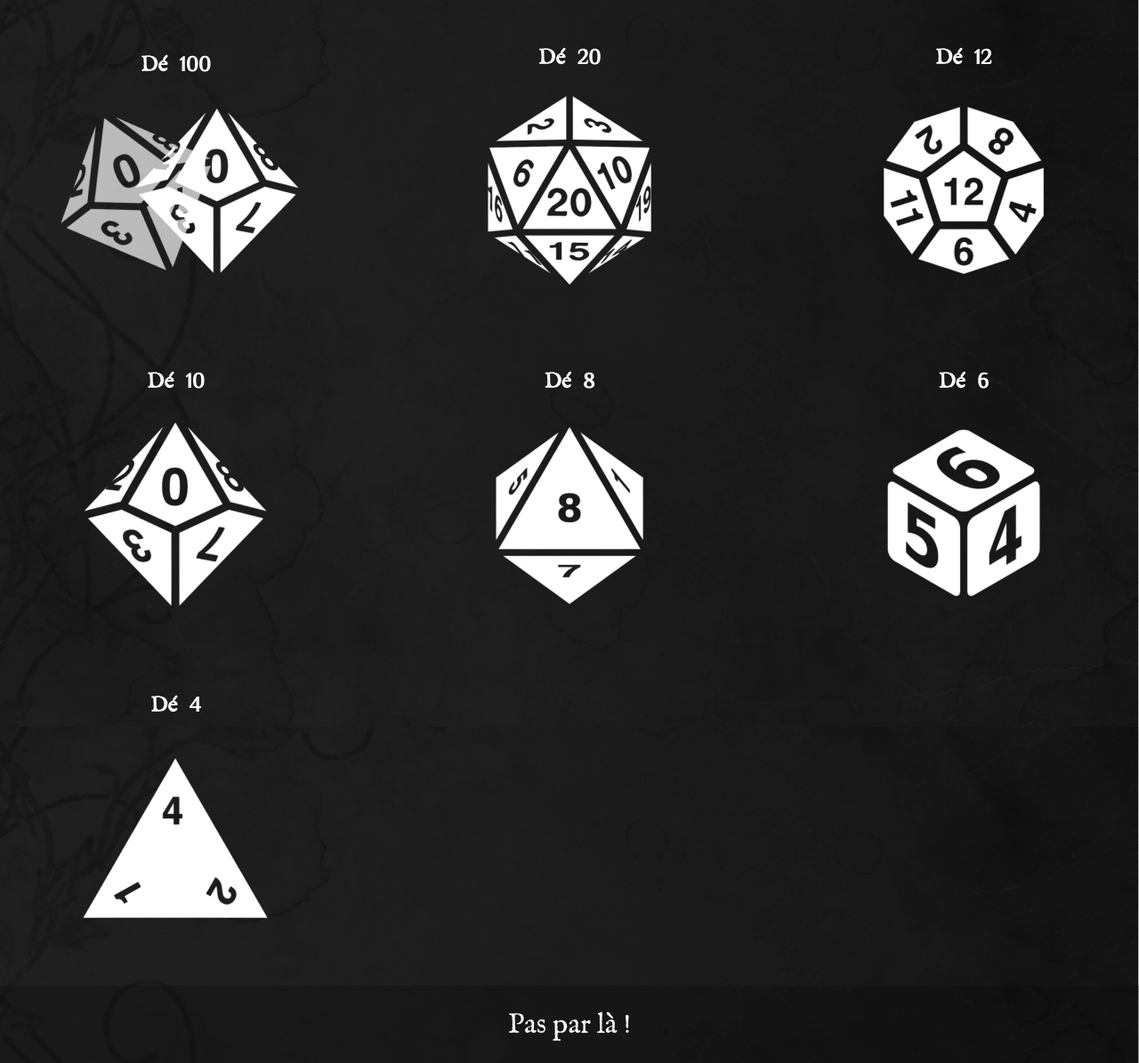
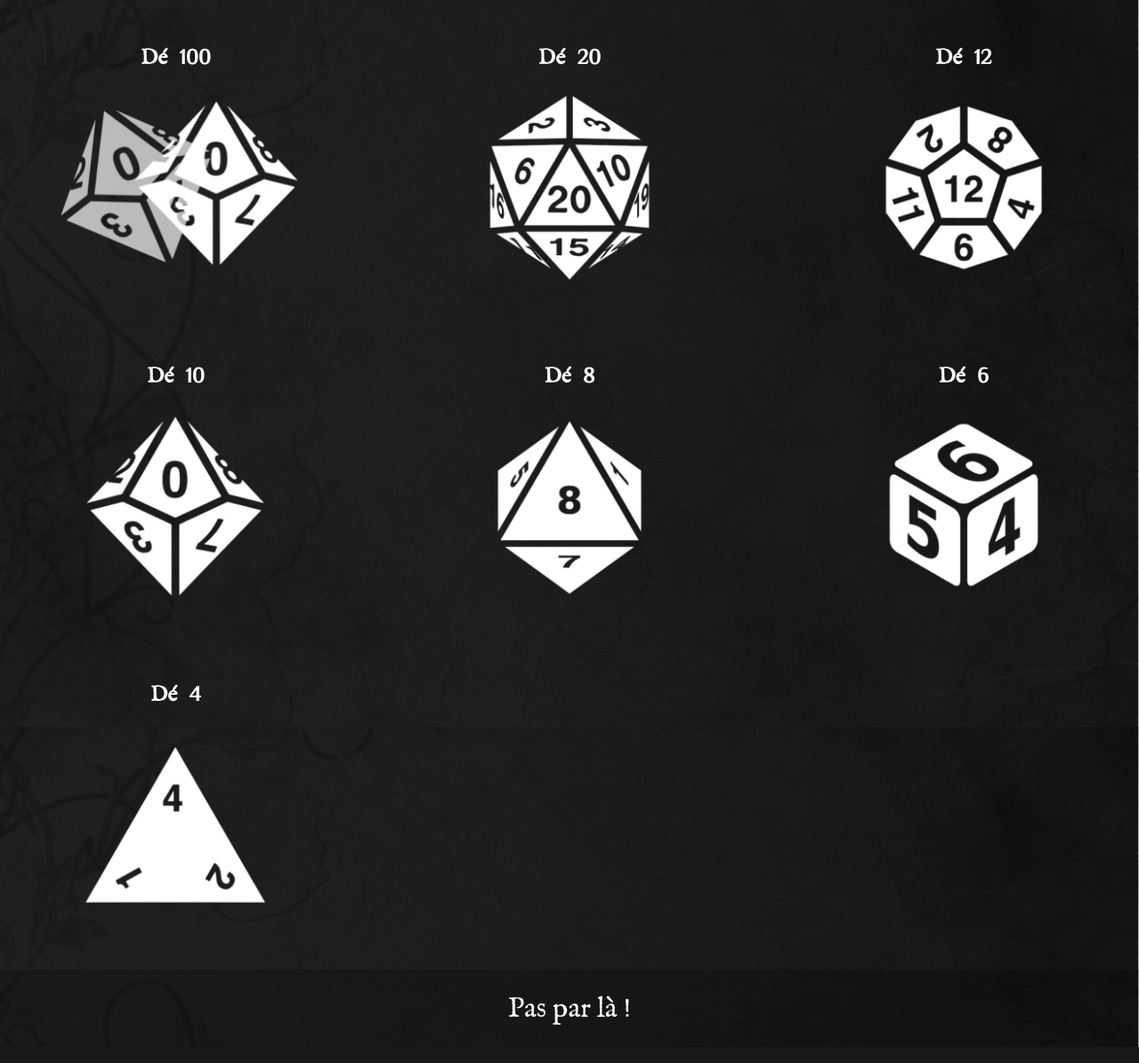
Before and after one commit to sbonnard/jdr-dice, a PHP site: page / in a window 1280 px wide. Shown: the part 87-1282 px from the top of the page at 89% size. Run offline with PHP 8.4, Linux system fonts and the light colour scheme; style sheets or scripts are compiled from the project's sources.

Commit message:
work on dice class

```diff
--- a/app/index.php
+++ b/app/index.php
@@ -23,56 +23,56 @@
         <section class="dice__section" aria-labelledby="ttl100">
             <div class="dice__banner" data-banner="100" id="banner100">100</div>
             <h2 class="ttl dice__word" id="ttl100">Dé <span class="number">100</span></h2>
-            <button class="dice" id="dice100" data-dice="100">
-                <img class="" src="img/100.png" alt="Dé 100 de JDR">
+            <button id="dice100" data-dice="100">
+                <img class="dice dice--100" src="img/100.png" alt="Dé 100 de JDR">
             </button>
         </section>
 
         <section class="dice__section" aria-labelledby="ttl20">
             <div class="dice__banner" data-banner="20" id="banner20">20</div>
             <h2 class="ttl dice__word" id="ttl20">Dé <span class="number">20</span></h2>
-            <button class="dice" id="dice20" data-dice="20">
-                <img src="img/20.png" alt="Dé 20 de JDR">
+            <button id="dice20" data-dice="20">
+                <img class="dice" src="img/20.png" alt="Dé 20 de JDR">
             </button>
         </section>
 
         <section class="dice__section" aria-labelledby="ttl12">
             <div class="dice__banner" data-banner="12" id="banner12">12</div>
             <h2 class="ttl dice__word" id="ttl12">Dé <span class="number">12</span></h2>
-            <button class="dice" id="dice12" data-dice="12">
-                <img src="img/12.png" alt="Dé 12 de JDR">
+            <button id="dice12" data-dice="12">
+                <img class="dice" src="img/12.png" alt="Dé 12 de JDR">
             </button>
         </section>
 
         <section class="dice__section" aria-labelledby="ttl10">
             <div class="dice__banner" data-banner="10" id="banner10">10</div>
             <h2 class="ttl dice__word" id="ttl10">Dé <span class="number">10</span></h2>
-            <button class="dice" id="dice10" data-dice="10">
-                <img src="img/10.png" alt="Dé 10 de JDR">
+            <button id="dice10" data-dice="10">
+                <img class="dice" src="img/10.png" alt="Dé 10 de JDR">
             </button>
         </section>
 
         <section class="dice__section" aria-labelledby="ttl8">
             <div class="dice__banner" data-banner="8" id="banner8">8</div>
             <h2 class="ttl dice__word" id="ttl8">Dé <span class="number">8</span></h2>
-            <button class="dice" id="dice8" data-dice="8">
-                <img src="img/8.png" alt="Dé 8 de JDR">
+            <button id="dice8" data-dice="8">
+                <img class="dice" src="img/8.png" alt="Dé 8 de JDR">
             </button>
         </section>
 
         <section class="dice__section" aria-labelledby="ttl6">
             <div class="dice__banner" data-banner="6" id="banner6">6</div>
             <h2 class="ttl dice__word" id="ttl6">Dé <span class="number">6</span></h2>
-            <button class="dice" id="dice6" data-dice="6">
-                <img src="img/6.png" alt="Dé 6 de JDR">
+            <button id="dice6" data-dice="6">
+                <img class="dice" src="img/6.png" alt="Dé 6 de JDR">
             </button>
         </section>
 
         <section class="dice__section" aria-labelledby="ttl4">
             <div class="dice__banner" data-banner="4" id="banner4">4</div>
             <h2 class="ttl dice__word" id="ttl4">Dé <span class="number">4</span></h2>
-            <button class="dice" id="dice4" data-dice="4">
-                <img src="img/4.png" alt="Dé 4 de JDR">
+            <button id="dice4" data-dice="4">
+                <img class="dice" src="img/4.png" alt="Dé 4 de JDR">
             </button>
         </section>
 
--- a/app/scss/_reset.scss
+++ b/app/scss/_reset.scss
@@ -40,3 +40,7 @@ input[type="color"] {
     cursor: pointer;
     background-color: $white;
 }
+
+main {
+    min-height: 90vh;
+}
--- a/app/scss/components/_container.scss
+++ b/app/scss/components/_container.scss
@@ -4,7 +4,6 @@
     align-items: center;
     justify-content: center;
     max-width: 84.375rem;
-    min-height: 85vh;
     margin: auto;
     gap: 5rem;
     padding: 3rem 1rem;
@@ -12,5 +11,6 @@
     @media screen and (min-width: 768px) {
         display: grid;
         grid-template-columns: 1fr 1fr 1fr;
+        align-items: flex-start;
     }
 }
--- a/app/scss/components/_dice.scss
+++ b/app/scss/components/_dice.scss
@@ -1,4 +1,10 @@
 .dice {
+    width: 14rem;
+
+    &--100 {
+        width: 18rem;
+    }
+
     &__section {
         display: flex;
         flex-direction: column;
```
